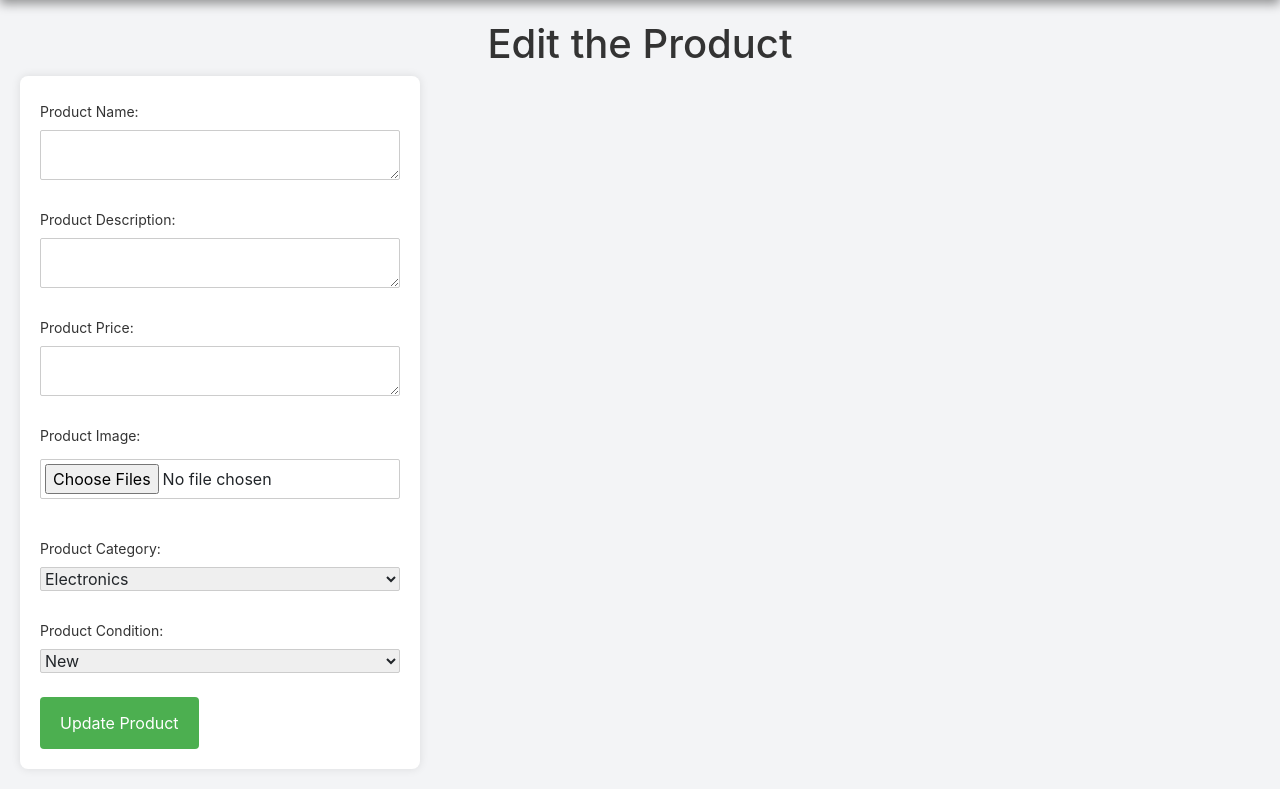
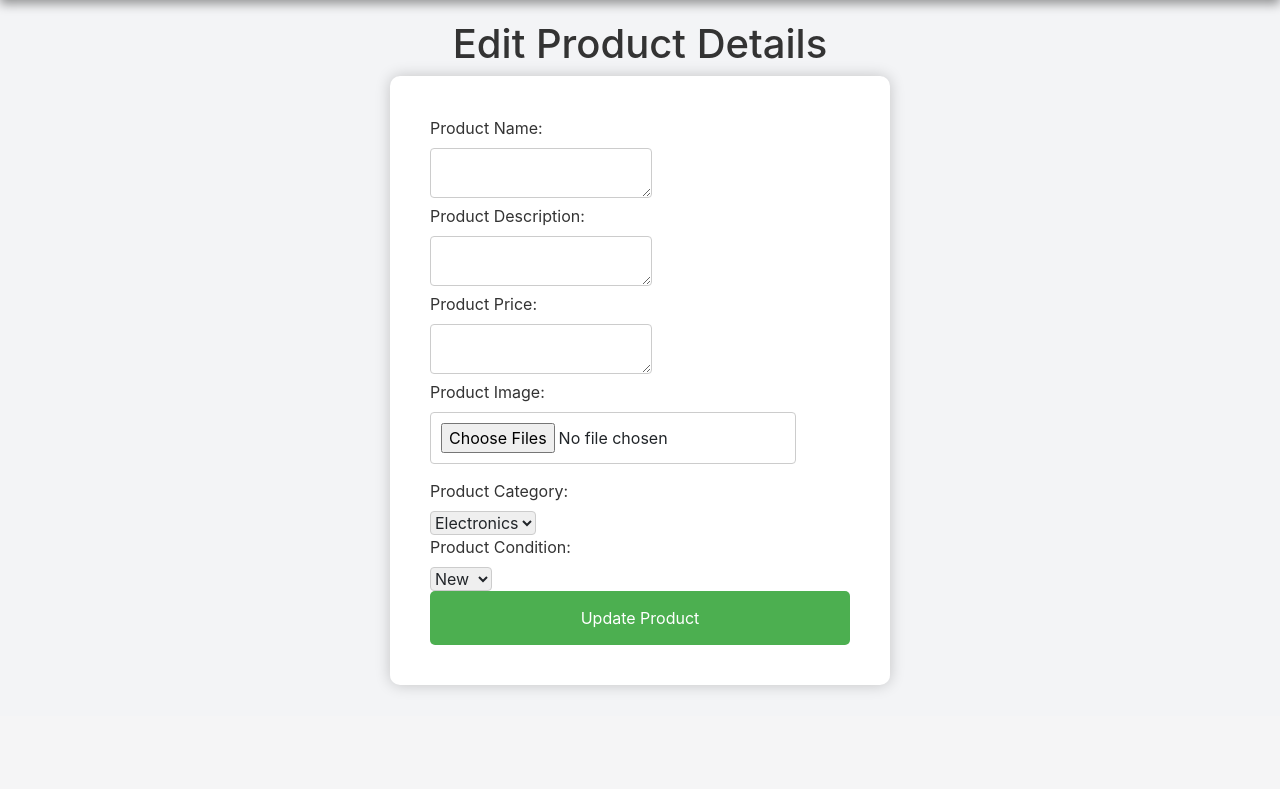
Before and after one commit to kukr/UniMarket-Place, a Flask app: template templates/edit_product.html in a window 1280 px wide. Shown: the part 84-873 px from the top of the page. After the commit the page ends 775 px from the top, so only its background shows below. Run offline with Flask 2, Linux system fonts and the light colour scheme; the template is opened without the code that fills it, so the values that code supplies are empty; parts of the project's set-up code (start-up, migrations or seed data) failed here and were passed over; some libraries are stand-ins or nearby versions.

Commit message:
Adding style to edit_product

```diff
--- a/templates/edit_product.html
+++ b/templates/edit_product.html
@@ -3,97 +3,24 @@
 <head>
     <meta charset="UTF-8">
     <meta name="viewport" content="width=device-width, initial-scale=1.0">
-    <title>Edit Product</title>
+    <title>Edit Product Details</title>
     <style>
-        .search-container {
-            text-align: center; /* Center align the search container */
-            margin-top: 20px;
-            margin-bottom: 40px;
-        }
-
-        .search-bar {
-            width: 50%; /* Width of the search bar */
-            padding: 10px;
-            border: 2px solid #ddd; /* Border styling */
-            border-radius: 5px;
-            font-size: 16px;
-        }
-
-        .search-button {
-            padding: 10px 20px;
-            margin-left: 10px; /* Space between the search bar and button */
-            border: none;
-            border-radius: 5px;
-            background-color: #5cb85c; /* Button color */
-            color: white;
-            font-size: 16px;
-            cursor: pointer;
-        }
-
-        .search-button:hover {
-            background-color: #4cae4c; /* Button hover color */
-        }
-
-        .product {
-            margin: 10px;
-            border: 1px solid #ddd;
-            padding: 10px;
-            border-radius: 5px;
-            background-color: #f9f9f9;
-        }
-
-        .product h2 {
-            color: #333;
-        }
-
-        .product-list {
-            display: flex;
-            flex-wrap: wrap;
-            justify-content: center;
-        }
-
-        .product img {
-            max-width: 100px;
-            height: auto;
-            margin-bottom: 10px;
-        }
-        .title {
-            text-align: center;
-            font-size: 48px; /* Large font size for the title */
-            color: #333;
-            margin-top: 30px;
-            margin-bottom: 20px;
-        }
-        /* body {
-                font-family: Arial, sans-serif;
-                background-color: #f4f4f4;
-                display: flex;
-                justify-content: center;
-                align-items: center;
-                height: 100vh;
-                margin: 0;
-            } */
 
 form {
     background: #fff;
-                padding: 20px;
-                border-radius: 8px;
-                box-shadow: 0 0 10px rgba(0, 0, 0, 0.1);
+    padding: 40px;
+    border-radius: 10px;
+    box-shadow: 0 0 15px rgba(0, 0, 0, 0.2);
     width: 100%;
-                max-width: 400px;
+    max-width: 500px;
+    margin: auto;
 }
 
 h1 {
     text-align: center;
     color: #333;
-            }
-
-
-
-            label, input[type="text"], input[type="number"], input[type="password"], input[type="file"], textarea, select {
-                display: block; /* Makes each element take the full width */
-                width: 100%; /* Ensures uniform width */
-                margin-top: 5px; /* Top margin for spacing */
+    font-size: 24px;
+    margin-bottom: 20px;
 }
 
 input[type="text"],
@@ -102,38 +29,78 @@
 input[type="file"],
 textarea,
 select {
-                padding: 4px;
-                margin-bottom: 10px; /* Space after each input field */
+    padding: 10px;
+    margin-bottom: 15px;
     border: 1px solid #ccc;
-                border-radius: 2px;
+    border-radius: 4px;
     box-sizing: border-box;
 }
 
 label {
-                margin-bottom: 2px; /* Space between label and input field */
+    display: block;
+    margin-bottom: 5px;
     color: #333;
-                font-size: 14px; /* Adjust as needed */
+    font-size: 16px;
 }
 
 input[type="submit"] {
     background-color: #4CAF50;
     color: white;
-                padding: 14px 20px;
+    padding: 15px 20px;
     border: none;
-                border-radius: 4px;
+    border-radius: 5px;
     cursor: pointer;
+    width: 100%;
 }
 
 input[type="submit"]:hover {
     background-color: #45a049;
 }
 
-            /* Responsive adjustments for smaller screens */
+.image-gallery {
+    display: flex;
+    justify-content: center;
+    flex-wrap: wrap;
+    margin-top: 20px;
+}
+
+.image-tile {
+    margin: 10px;
+    border: 1px solid #ddd;
+    padding: 5px;
+    border-radius: 5px;
+}
+
+.image-tile img {
+    width: 100%;
+    max-width: 120px;
+    height: auto;
+    display: block;
+    margin-bottom: 5px;
+}
+
+.delete-button {
+    display: block;
+    width: 100%;
+    padding: 5px;
+    border: none;
+    background-color: #ff4d4d;
+    color: white;
+    border-radius: 5px;
+    cursor: pointer;
+}
+
+.delete-button:hover {
+    background-color: #ff3333;
+}
+
 @media (max-width: 600px) {
-                label, input[type="text"], input[type="number"], input[type="password"], input[type="file"], textarea, select {
-                    width: 100%;
+    form {
+        padding: 20px;
+        width: 90%;
     }
 }
+
         </style>
 </head>
 <body>
@@ -141,11 +108,10 @@
 
     {% block content %}
     <div>
-        <h1>Edit the Product</h1>
-        <!-- The form now points to the endpoint for editing a product and includes the product's ID -->
+        <h1>Edit Product Details</h1>
         <form action="{{ url_for('update_product') }}" method="post" enctype="multipart/form-data">
             <label for="product_name">Product Name:</label><br>
-            <!-- <input type="text" id="product_name" name="product_name" value="{{ product_name}}" placeholder= product.name required><br> -->
+
             <textarea id="product_name" name="product_name" required>{{ product.name }}</textarea><br>
 
             <label for="product_description">Product Description:</label><br>
@@ -157,12 +123,11 @@
             <label for="product_image">Product Image:</label><br>
 
             <input type="file" id="product_image" name="product_image" accept="image/*" multiple><br>
-            <!-- add list  of images in hidden type -->
+
             <input type="hidden" name="previous_images" value="{{ product.images|join(',') }}">
-            <!-- <input type="hidden" name="previous_image" value="{{ product.images[0] }}">  -->
+
             <input type="hidden" name="product_id" value="{{ product_id }}">
-            <!--  -->
-            <!-- <textarea id="product_id" name="product_id" required>{{ product_id  }}</textarea><br> -->
+
             <label for="product_category">Product Category:</label><br>
             <select id="product_category" name="product_category" required>
                 <option value="electronics" {% if product.category == 'electronics' %}selected{% endif %}>Electronics</option>
```
Lines whose indentation alone changed are shown as unchanged.
